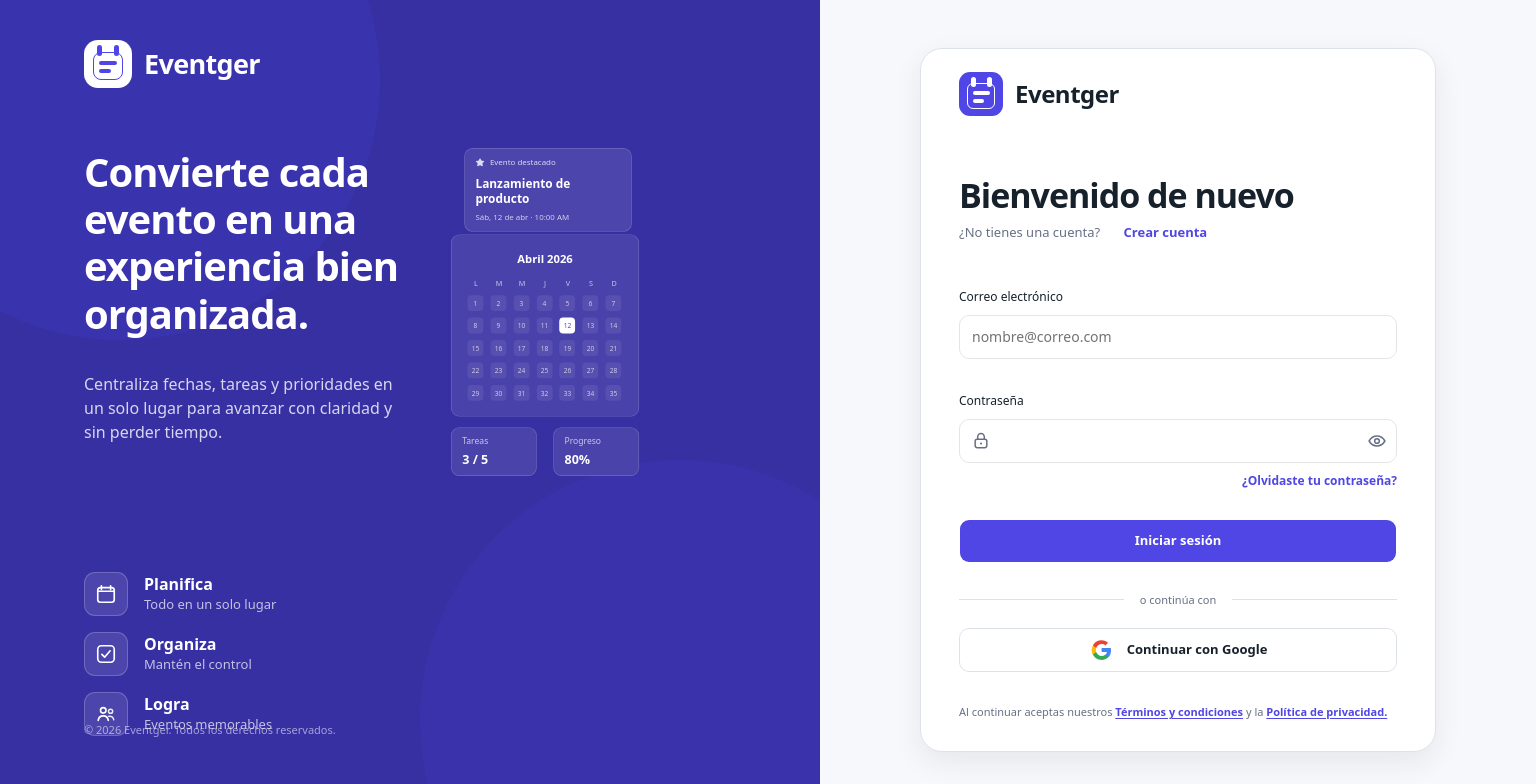
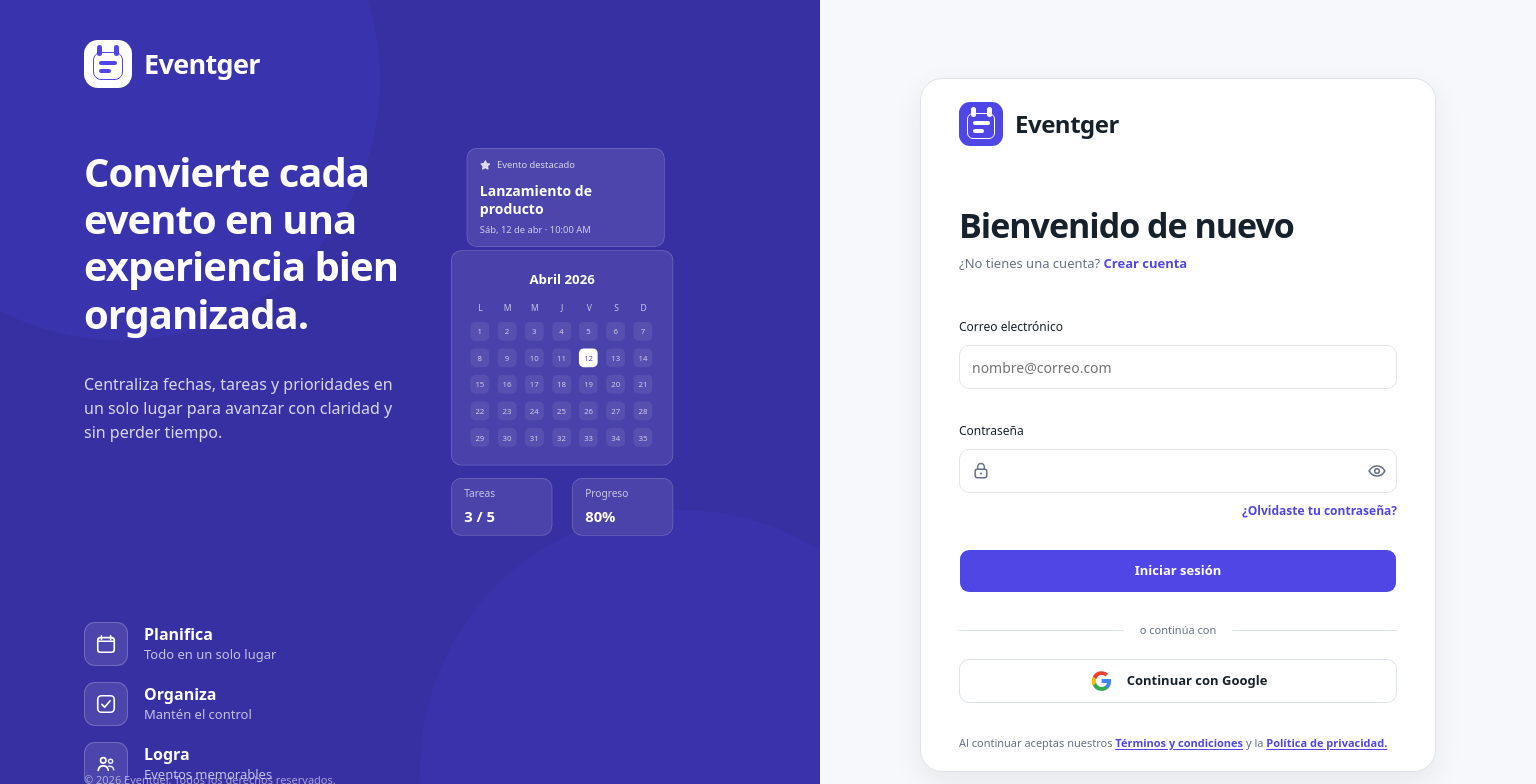
Before and after one commit to Eventger/frontend, a React (Vite) app: page / in a window 1536 px wide. Shown: the top 784 px of the page. Built offline with nearby package versions, Linux system fonts and the light colour scheme; no server answers.

Commit message:
fix(auth): corrige diseño responsive en pantallas bajas (#15)

```diff
--- a/src/features/auth/pages/LoginPage.tsx
+++ b/src/features/auth/pages/LoginPage.tsx
@@ -403,11 +403,11 @@
   }
 
   return (
-    <main className="flex min-h-svh bg-[#f7f8fc] min-[1360px]:h-svh min-[1360px]:overflow-hidden">
+    <main className="auth-page flex min-h-svh bg-[#f7f8fc]">
       <AuthBrandPanel />
 
-      <section className="flex min-h-svh min-w-0 flex-1 items-center justify-center px-4 py-4 sm:px-6 min-[1360px]:h-full min-[1360px]:min-h-0 min-[1360px]:items-stretch min-[1360px]:px-[clamp(32px,3.5vw,50px)] min-[1360px]:py-12">
-        <div className="auth-card flex w-full max-w-[516px] flex-col rounded-[22px] border border-[#dde2ea] bg-white px-5 pb-5 pt-[23px] shadow-[0_10px_28px_rgba(23,33,43,0.08)] sm:px-[38px] min-[1360px]:h-full min-[1360px]:overflow-y-auto">
+      <section className="auth-form-shell flex min-h-svh min-w-0 flex-1 items-center justify-center px-4 py-4 sm:px-6 min-[1360px]:px-[clamp(32px,3.5vw,50px)] min-[1360px]:py-12">
+        <div className="auth-card flex w-full max-w-[516px] flex-col rounded-[22px] border border-[#dde2ea] bg-white px-5 pb-5 pt-[23px] shadow-[0_10px_28px_rgba(23,33,43,0.08)] sm:px-[38px]">
 
           {/* Logo superior */}
           <div className="flex items-center gap-3">
@@ -437,7 +437,7 @@
                   <AuthRouteLink
                     to="/crear-cuenta"
                     direction="forward"
-                    className="ml-5 rounded-sm font-semibold text-[#4f46e5] hover:text-[#3730a3] hover:underline focus-visible:outline-2 focus-visible:outline-offset-2 focus-visible:outline-[#4f46e5]"
+                    className="rounded-sm font-semibold text-[#4f46e5] hover:text-[#3730a3] hover:underline focus-visible:outline-2 focus-visible:outline-offset-2 focus-visible:outline-[#4f46e5]"
                   >
                     Crear cuenta
                   </AuthRouteLink>
--- a/src/features/auth/pages/SignUpPage.tsx
+++ b/src/features/auth/pages/SignUpPage.tsx
@@ -358,11 +358,11 @@
 
   if (isVerifying) {
     return (
-      <main className="flex min-h-svh bg-[#f7f8fc] min-[1360px]:h-svh min-[1360px]:overflow-hidden">
+      <main className="auth-page flex min-h-svh bg-[#f7f8fc]">
         <AuthBrandPanel />
 
-        <section className="flex min-h-svh min-w-0 flex-1 items-center justify-center px-4 py-4 sm:px-6 min-[1360px]:h-full min-[1360px]:min-h-0 min-[1360px]:items-stretch min-[1360px]:px-[clamp(32px,3.5vw,50px)] min-[1360px]:py-12">
-          <div className="auth-card flex w-full max-w-[516px] flex-col rounded-[22px] border border-[#dde2ea] bg-white px-5 pb-5 pt-[23px] shadow-[0_10px_28px_rgba(23,33,43,0.08)] sm:px-[38px] min-[1360px]:h-full min-[1360px]:overflow-y-auto">
+        <section className="auth-form-shell flex min-h-svh min-w-0 flex-1 items-center justify-center px-4 py-4 sm:px-6 min-[1360px]:px-[clamp(32px,3.5vw,50px)] min-[1360px]:py-12">
+          <div className="auth-card flex w-full max-w-[516px] flex-col rounded-[22px] border border-[#dde2ea] bg-white px-5 pb-5 pt-[23px] shadow-[0_10px_28px_rgba(23,33,43,0.08)] sm:px-[38px]">
             <div className="flex items-center gap-3">
               <AuthLogoMark size="small" />
 
@@ -484,11 +484,11 @@
   }
 
   return (
-    <main className="flex min-h-svh bg-[#f7f8fc] min-[1360px]:h-svh min-[1360px]:overflow-hidden">
+    <main className="auth-page flex min-h-svh bg-[#f7f8fc]">
       <AuthBrandPanel />
 
-      <section className="flex min-h-svh min-w-0 flex-1 items-center justify-center px-4 py-4 sm:px-6 min-[1360px]:h-full min-[1360px]:min-h-0 min-[1360px]:items-stretch min-[1360px]:px-[clamp(32px,3.5vw,50px)] min-[1360px]:py-12">
-        <div className="auth-card flex w-full max-w-[516px] flex-col rounded-[22px] border border-[#dde2ea] bg-white px-5 pb-5 pt-[23px] shadow-[0_10px_28px_rgba(23,33,43,0.08)] sm:px-[38px] min-[1360px]:h-full min-[1360px]:overflow-y-auto">
+      <section className="auth-form-shell flex min-h-svh min-w-0 flex-1 items-center justify-center px-4 py-4 sm:px-6 min-[1360px]:px-[clamp(32px,3.5vw,50px)] min-[1360px]:py-12">
+        <div className="auth-card flex w-full max-w-[516px] flex-col rounded-[22px] border border-[#dde2ea] bg-white px-5 pb-5 pt-[23px] shadow-[0_10px_28px_rgba(23,33,43,0.08)] sm:px-[38px]">
 
           {/* Logo */}
           <div className="flex items-center gap-3">
@@ -510,7 +510,7 @@
               <AuthRouteLink
                 to="/"
                 direction="backward"
-                className="ml-5 rounded-sm font-semibold text-[#4f46e5] hover:text-[#3730a3] hover:underline focus-visible:outline-2 focus-visible:outline-offset-2 focus-visible:outline-[#4f46e5]"
+                className="rounded-sm font-semibold text-[#4f46e5] hover:text-[#3730a3] hover:underline focus-visible:outline-2 focus-visible:outline-offset-2 focus-visible:outline-[#4f46e5]"
               >
                 Iniciar sesión
               </AuthRouteLink>
--- a/src/index.css
+++ b/src/index.css
@@ -134,8 +134,16 @@
 }
 
 @media (min-width: 1360px) and (max-height: 850px) {
+  .auth-page {
+    min-height: max(100svh, 850px);
+  }
+
+  .auth-form-shell {
+    min-height: max(100svh, 850px);
+  }
+
   .auth-brand-artwork {
-    transform: scale(0.66);
+    transform: scale(0.78);
     transform-origin: top left;
   }
 
```
